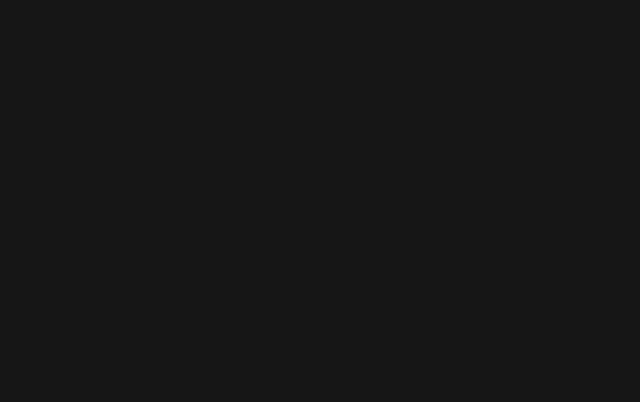
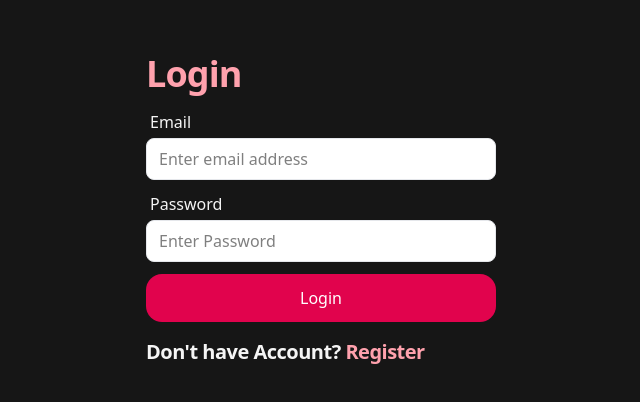
Before and after one commit to udaypartap3511/AI-career-assistant, a React app in the folder frontend/: page /login in a window 1280 px wide. Shown: the part 190-592 px from the top of the page, without its empty margins (319-959 px from the left). Built offline with nearby package versions, Linux system fonts and the light colour scheme; the HTML template or start-up script is replaced by a standard one.

Commit message:
designed login and register page with routing done

```diff
--- /dev/null
+++ b/frontend/src/features/auth/components/Button.jsx
@@ -0,0 +1,14 @@
+import React from "react";
+
+
+export default function Button({
+    className="",
+    name="",
+    ...props
+}){
+
+    return(
+       <button className={`border-0 outline-none px-6 py-3 rounded-2xl cursor-pointer transition-all duration-300 ease-in-out active:scale-90 ${className}`}
+       {...props}>{name}</button>
+    )
+}
--- /dev/null
+++ b/frontend/src/features/auth/components/Input.jsx
@@ -0,0 +1,30 @@
+import React,{forwardRef,useId} from "react";
+
+const Input = forwardRef(function Input({
+    label,
+    type="text",
+    className="",
+    ...props
+},ref){
+
+    const id= useId()
+    return (
+        <div className="w-full">
+            {label && <label
+            className="inline-block mb-1 pl-1"
+            htmlFor={id}>
+                {label}
+            </label>}
+            <input
+            type={type}
+            className={`px-3 py-2 rounded-lg bg-white text-black
+            outline-none focus:bg-gray-50 duration-200 border
+            border-gray-200 w-full ${className}`}
+            ref={ref}
+            {...props}
+            id={id} />
+        </div>
+    )
+})
+
+export default Input;
--- /dev/null
+++ b/frontend/src/features/auth/pages/Login.jsx
@@ -0,0 +1,34 @@
+import React from "react";
+import Input from "../components/Input.jsx";
+import Button from "../components/Button.jsx";
+import { Link,useNavigate } from "react-router";
+
+export default function Login(){
+
+    const handleSubmit = (e)=>{
+        e.preventDefault()
+    }
+
+    return(
+        <main className="min-h-screen w-full flex justify-center items-center">
+            <div className="min-w-[350px] flex flex-col gap-4">
+                <h1 className="text-4xl font-extrabold tracking-tight text-rose-300">Login</h1>
+
+                <form onSubmit={handleSubmit} className="flex flex-col gap-3">
+
+                    <div className="flex flex-col gap-3">
+                        <Input label="Email" type="email" placeholder="Enter email address" name="email"/>
+                    </div>
+                    <div className="flex flex-col gap-3">
+                        <Input label="Password" type="password" placeholder="Enter Password" name="password"/>
+                    </div>
+
+                    <Button className="bg-[#e1034d] text-white" name="Login"/>
+                </form>
+                    <p className="tracking-tight text-xl font-bold">Don't have Account?
+                        <Link className="text-rose-300" to={"/register"}> Register</Link>
+                    </p>
+            </div>
+        </main>
+    )
+}
--- /dev/null
+++ b/frontend/src/features/auth/pages/Register.jsx
@@ -0,0 +1,41 @@
+import React from "react";
+import Input from "../components/Input.jsx";
+import Button from "../components/Button.jsx";
+import { useNavigate,Link } from "react-router";
+
+
+export default function Register(){
+
+    const navigate= useNavigate();
+
+    const handleSubmit = (e)=>{
+        e.preventDefault()
+    }
+
+    return(
+        <main className="min-h-screen w-full flex justify-center items-center">
+                    <div className="min-w-[350px] flex flex-col gap-4">
+                        <h1 className="text-4xl font-extrabold tracking-tight text-rose-300">Register</h1>
+
+                        <form onSubmit={handleSubmit} className="flex flex-col gap-3">
+
+                            <div className="flex flex-col gap-3">
+                            <Input label="Username" type="text" placeholder="Enter username" name="username"/>
+                            </div>
+                            <div className="flex flex-col gap-3">
+                                <Input label="Email" type="email" placeholder="Enter email address" name="email"/>
+                            </div>
+                            <div className="flex flex-col gap-3">
+                                <Input label="Password" type="password" placeholder="Enter Password" name="password"/>
+                            </div>
+
+                            <Button className="bg-[#e1034d] text-white" name="Register"/>
+                        </form>
+
+                        <p className="tracking-tight text-xl font-bold">Already have an account?
+                            <Link className="text-rose-300" to={"/login"}> Login</Link>
+                        </p>
+                    </div>
+                </main>
+    )
+}
--- a/frontend/src/index.css
+++ b/frontend/src/index.css
@@ -13,6 +13,8 @@
     #root {
         width: 100%;
         background-color: #161616;
+        color: whitesmoke;
+        font-family:system-ui, -apple-system, BlinkMacSystemFont, 'Segoe UI', Roboto, Oxygen, Ubuntu, Cantarell, 'Open Sans', 'Helvetica Neue', sans-serif ;
     }
 }
 
```
Also changed, not shown: frontend/src/App.jsx (+4 -4 lines), frontend/src/app.routes.jsx (added, +14 -0 lines).
